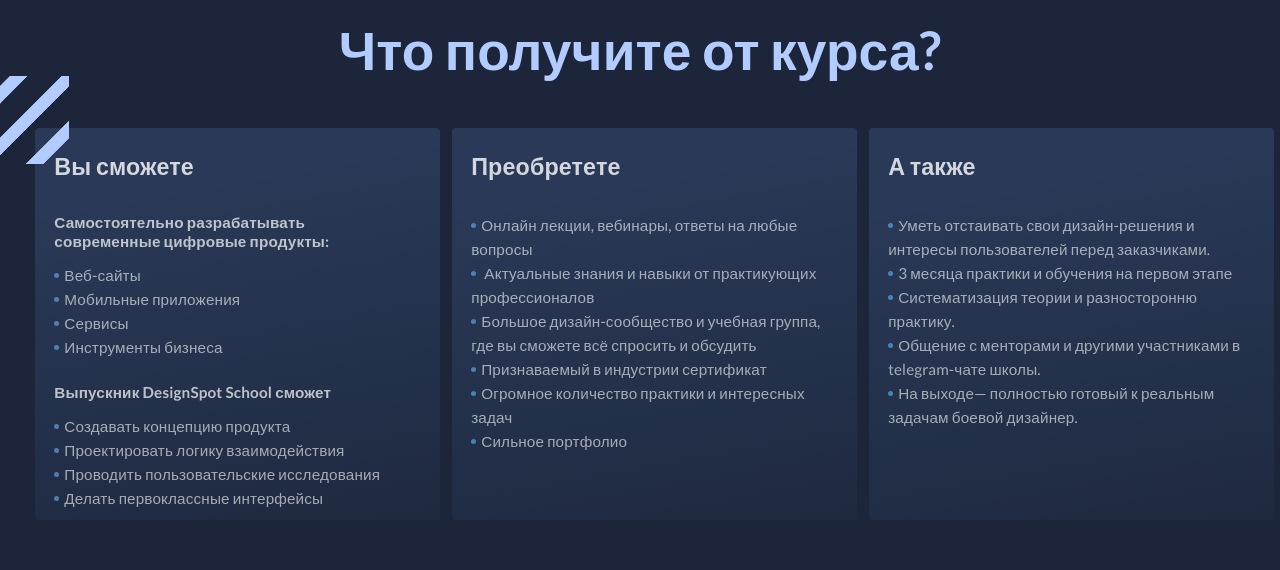
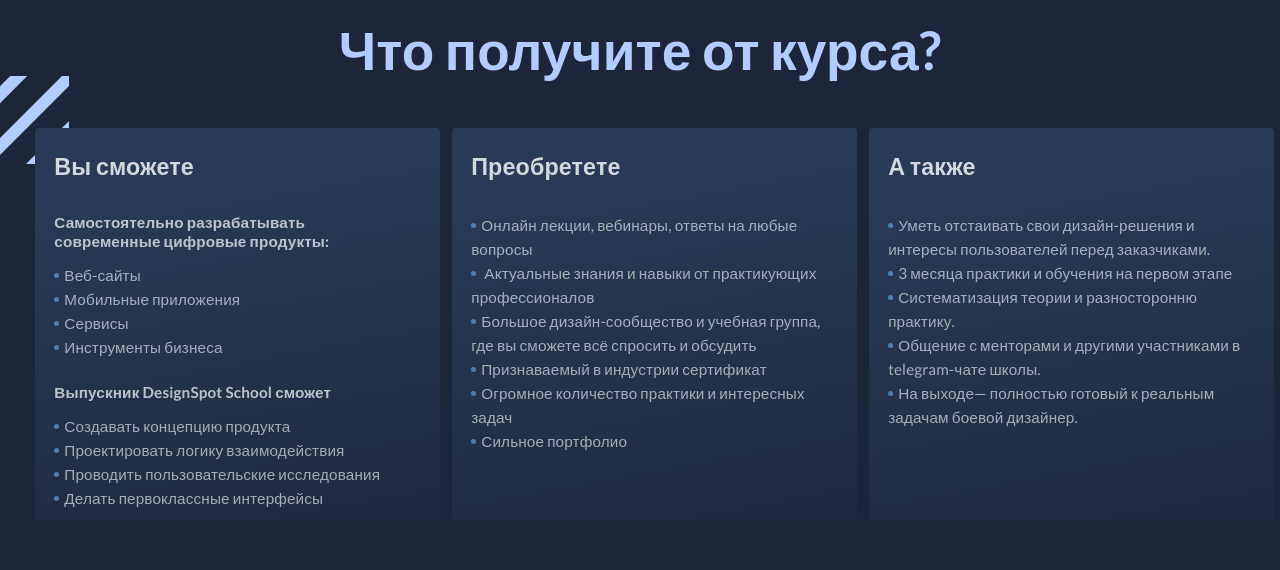
Before and after one commit to Maria-Zinkevich/design-spot-school, a plain HTML site: page index.html in a window 1280 px wide. Shown: the part 1540-2110 px from the top of the page. Drawn offline with Linux system fonts and the light colour scheme.

Commit message:
fix: positioning of pseudo element in benefits block

```diff
--- a/source/style/components/_main.scss
+++ b/source/style/components/_main.scss
@@ -170,7 +170,19 @@
 			padding-left: calc(28px + .1vw);
 		}
 
+		&__cards::before {
+			content: url(../img/main/benefits-bg.svg);
+
+			position: absolute;
+			bottom: 90%;
+			left: 0;
+			z-index: 1;
+			}
+
+
 		&__card {
+			z-index: 2;
+
 			max-width: 354px;
 			width: 31%;
 			height: 360px;
@@ -179,14 +191,6 @@
 
 			background: linear-gradient(169.66deg, #293957 17.2%, rgba(24, 31, 47, 0) 124.89%);
 			border-radius: 4px;
-		}
-
-		&__card::before {
-		content: url(../img/main/benefits-bg.svg);
-
-		position: absolute;
-		bottom: 90%;
-		left: 0;
 		}
 
 		.card__title {
```
Also changed, not shown: source/style/main.css, 1 other file.
